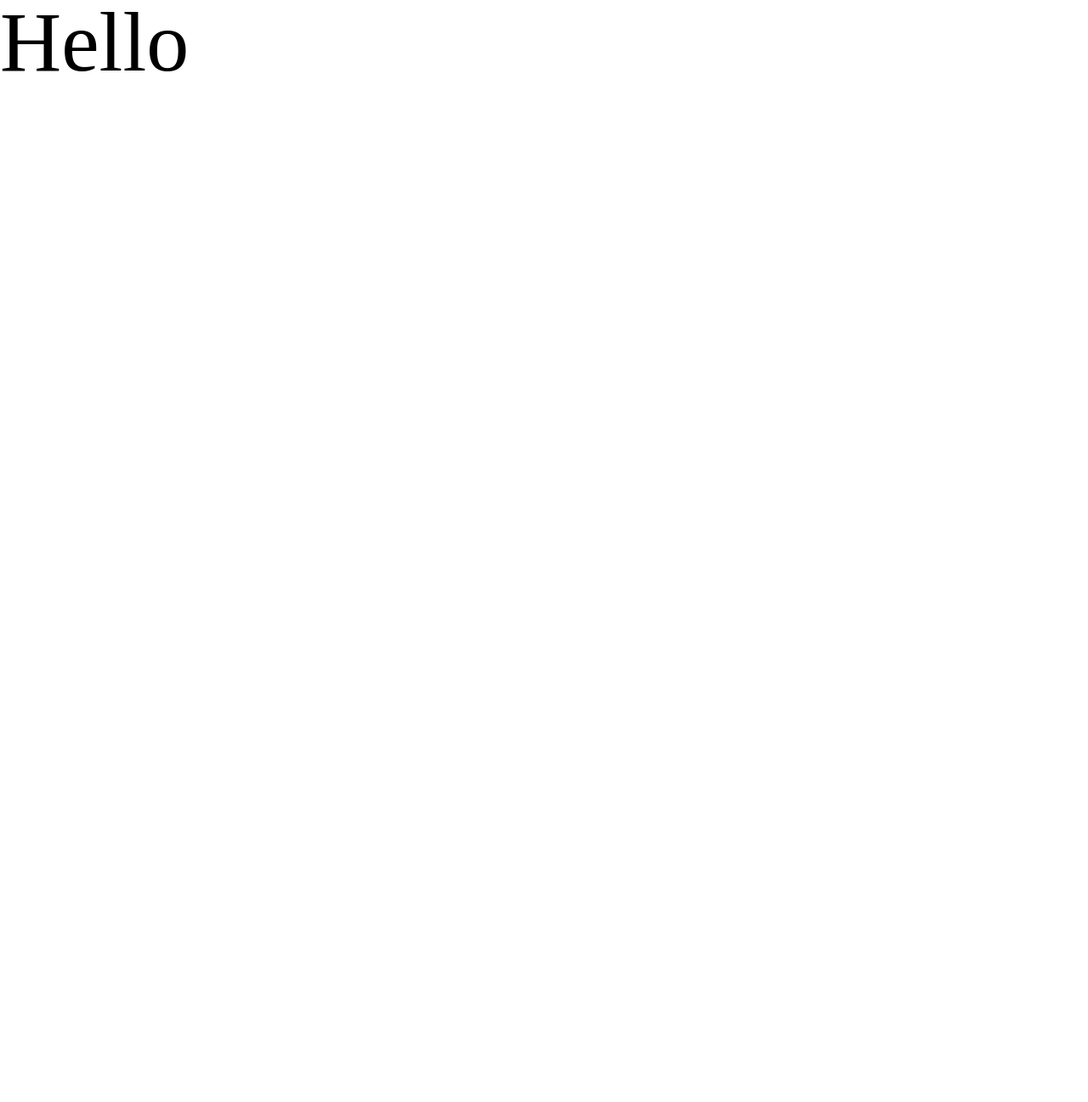
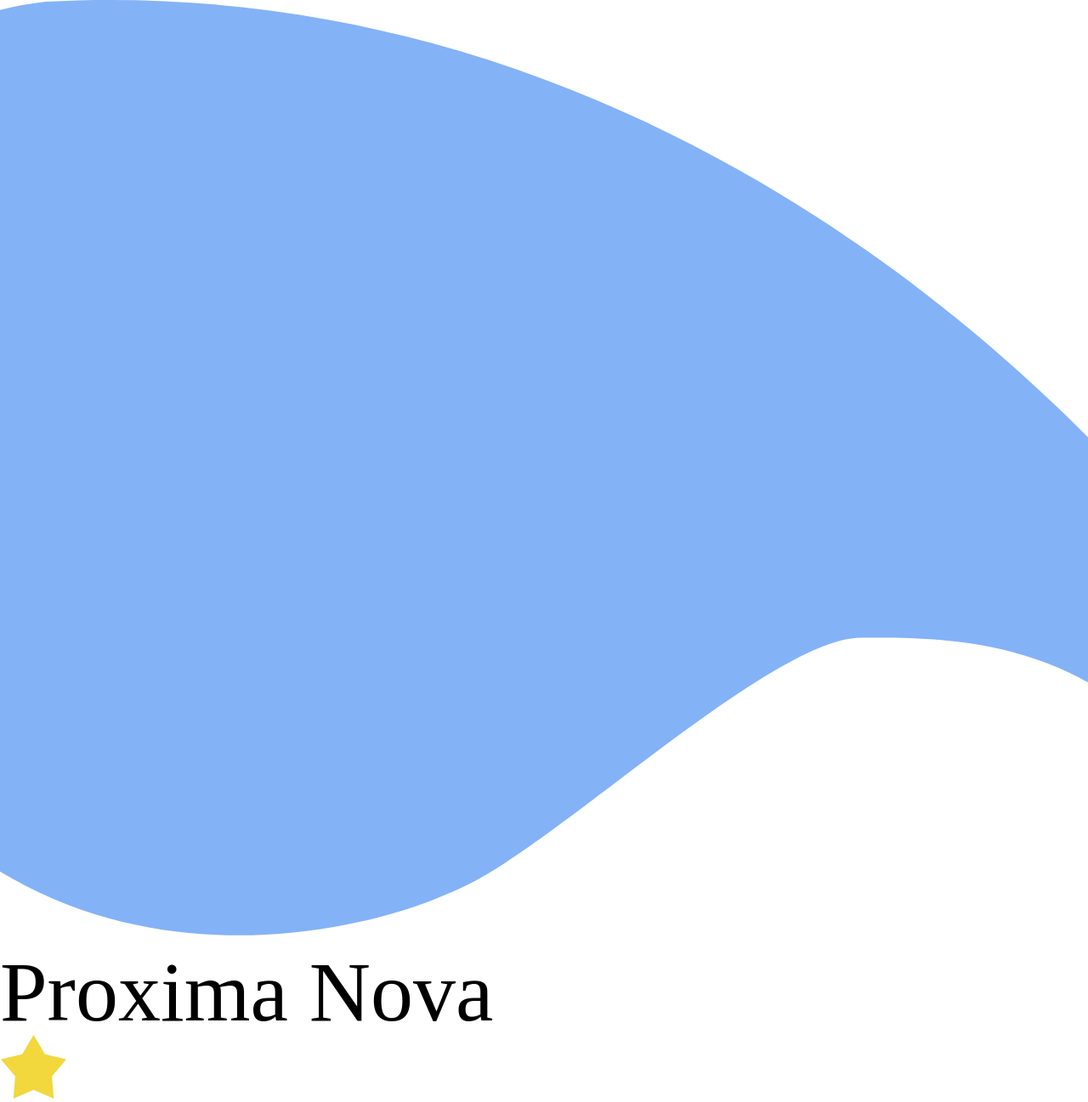
Before and after one commit to ayselm/proxima_new, a plain HTML site: page index.html in a window 1280 px wide. Shown: the whole page at 85% size. Before the commit the page ends 800 px from the top, so only its background shows below. Drawn offline with Linux system fonts and the light colour scheme.

Commit message:
Update index.html

```diff
--- a/index.html
+++ b/index.html
@@ -2,10 +2,20 @@
 <html lang="en" dir="ltr">
   <head>
     <meta charset="utf-8">
-    <title></title>
+    <title>Proxima Nova</title>
     <link rel="stylesheet" href="stylesheet/style.css">
   </head>
   <body>
-    <h1>Hello</h1>
+
+
+    <img class="first" src="images/k.svg" alt="">
+
+    <h1>Proxima Nova</h1>
+    <div class="rectangle">
+
+    </div>
+    <img src="images/star.svg" alt="">
+
+
   </body>
 </html>
```
